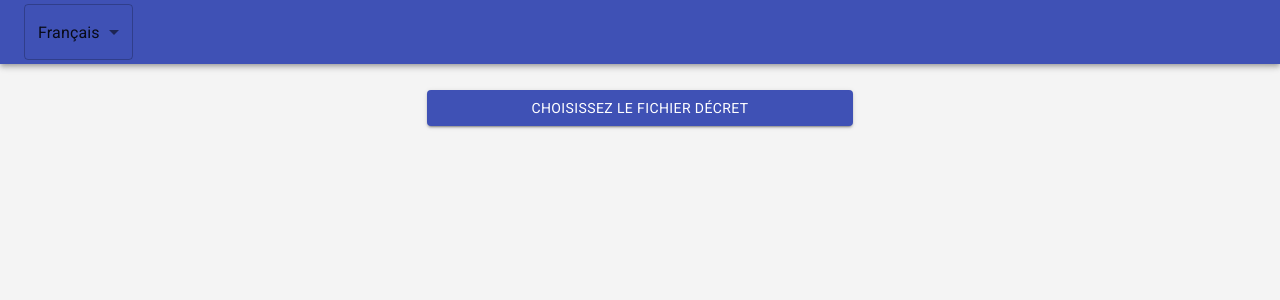
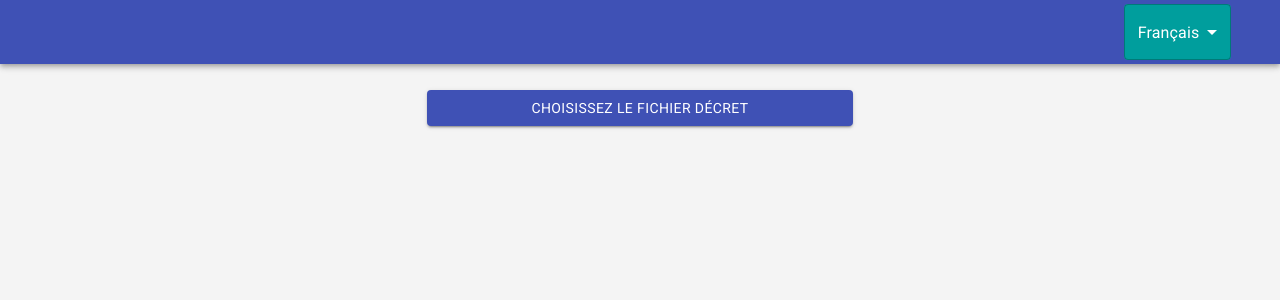
Before and after one commit to zuurheid/badr-little-helper, a React app in the folder site/: page / in a window 1280 px wide. Shown: the top 300 px of the page. Built offline with nearby package versions, Linux system fonts and the light colour scheme; what @zuurheid/french-nat-decrees-parser would draw is missing.

Commit message:
feat: start styling the navbar language list

```diff
--- a/site/package.json
+++ b/site/package.json
@@ -20,6 +20,7 @@
     "@types/pdfjs-dist": "^2.1.7",
     "@types/react": "^17.0.0",
     "@types/react-dom": "^17.0.0",
+    "@types/styled-components": "^5.1.7",
     "copy-webpack-plugin": "^6.2.1",
     "css-loader": "^5.0.1",
     "gh-pages": "^3.1.0",
@@ -45,6 +46,7 @@
     "i18next-browser-languagedetector": "^6.0.1",
     "i18next-http-backend": "^1.0.21",
     "pdfjs-dist": "^2.6.347",
-    "react-i18next": "^11.8.5"
+    "react-i18next": "^11.8.5",
+    "styled-components": "^5.2.1"
   }
 }
--- a/site/src/components/Navbar/LanguageSelect/index.tsx
+++ b/site/src/components/Navbar/LanguageSelect/index.tsx
@@ -1,8 +1,10 @@
 import React, { useState } from "react";
-import InputLabel from "@material-ui/core/InputLabel";
 import FormControl from "@material-ui/core/FormControl";
-import Select from "@material-ui/core/Select";
+import MUISelect from "@material-ui/core/Select";
+import MenuItem from "@material-ui/core/MenuItem";
+import { createMuiTheme } from "@material-ui/core/styles";
 import { useTranslation } from "react-i18next";
+import styled from "styled-components";
 
 const LanguageSelect = () => {
   const { i18n } = useTranslation();
@@ -22,56 +24,36 @@ const LanguageSelect = () => {
     },
   ];
 
-  const getLanguageByLocale = (locale: string) => {
-    console.log("Locale: ", locale);
-    const filtered = languages.filter((l) => l.locale === locale);
-    if (filtered.length !== 1) {
-      return "???";
-    }
-    console.log("filtered: ", filtered);
-    return filtered[0];
-  };
-
   const onChange = (e: any) => {
     setLocale(e.target.value);
     i18n.changeLanguage(e.target.value);
   };
 
   return (
-    <div>
     <FormControl variant="outlined">
-        <Select
-          native
-          defaultValue={locale}
-          onChange={onChange}
-          // inputProps={{
-          //   name: "age",
-          //   id: "outlined-age-native-simple",
-          // }}
-        >
+      <Select defaultValue={locale} onChange={onChange}>
         {languages.map((l) => {
           return (
-              <option key={l.locale} value={l.locale}>
+            <MenuItem key={l.locale} value={l.locale}>
               {l.language}
-              </option>
+            </MenuItem>
           );
         })}
       </Select>
     </FormControl>
-    </div>
   );
 };
 
-interface LanguageOptionProps {
-  text: string;
+const Select = styled(MUISelect)`
+  && {
+    .MuiSelect-root {
+      color: white;
+      background: #009e9d;
     }
-
-const LanguageOption: React.FC<LanguageOptionProps> = ({ text }) => {
-  return (
-    <>
-      <span>{text}</span>
-    </>
-  );
-};
+    .MuiSvgIcon-root {
+      color: white;
+    }
+  }
+`;
 
 export default LanguageSelect;
--- /dev/null
+++ b/site/src/components/Navbar/Navbar.module.scss
@@ -0,0 +1,4 @@
+.languageSelectButton {
+  margin-left: auto;
+  margin-right: 2%;
+}
--- a/site/src/components/Navbar/index.tsx
+++ b/site/src/components/Navbar/index.tsx
@@ -2,12 +2,15 @@ import React from "react";
 import AppBar from "@material-ui/core/AppBar";
 import Toolbar from "@material-ui/core/Toolbar";
 import LanguageSelect from "./LanguageSelect";
+import s from "./Navbar.module.scss";
 
 const Navbar = () => {
   return (
     <AppBar position="static">
       <Toolbar>
-        <LanguageSelect />
+        <div className={s.languageSelectButton}>
+          <LanguageSelect />
+        </div>
       </Toolbar>
     </AppBar>
   );
```
Also changed, not shown: 1 other file (tests, documents, lock files or other folders). Lines whose indentation alone changed are shown as unchanged.
